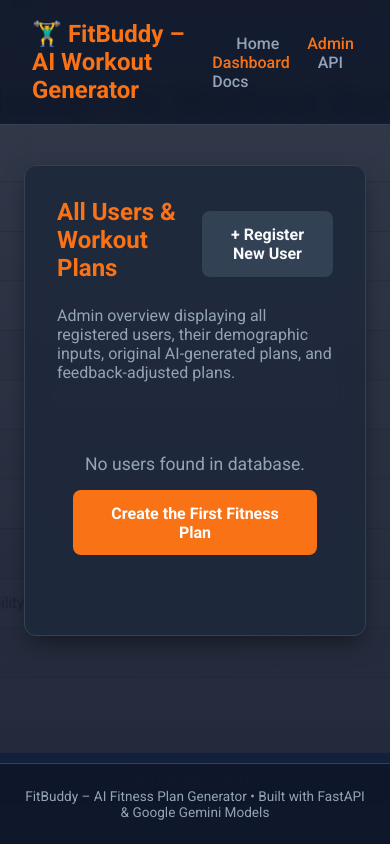
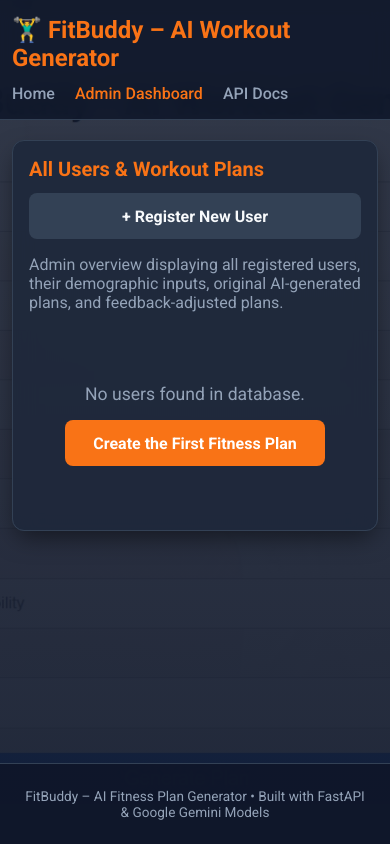
Before and after one commit to Ijas14/FitBuddy, a FastAPI app: page /view-all-users in a window 390 px wide. Run offline with FastAPI, Linux system fonts and the light colour scheme.

Commit message:
fix(ui): make layout fully fluid across device sizes

```diff
--- a/static/css/style.css
+++ b/static/css/style.css
@@ -65,10 +65,10 @@ header {
 
 .container {
   flex: 1;
-  max-width: 960px;
   width: 100%;
-  margin: 2.5rem auto;
-  padding: 0 1.5rem;
+  max-width: min(1200px, 100%);
+  margin: clamp(1.25rem, 3vw, 2.5rem) auto;
+  padding-inline: clamp(0.75rem, 2.5vw, 2rem);
 }
 
 .card {
@@ -275,6 +275,50 @@ footer {
   background: rgba(15, 23, 42, 0.95);
 }
 
+.action-group {
+  display: flex;
+  flex-wrap: wrap;
+  gap: 0.75rem;
+  align-items: center;
+  margin-top: 1rem;
+}
+
+.action-group .btn {
+  flex: 1 1 auto;
+  min-width: 0;
+  text-align: center;
+}
+
+.page-header {
+  display: flex;
+  flex-wrap: wrap;
+  justify-content: space-between;
+  align-items: center;
+  gap: 0.75rem;
+  margin-bottom: 1rem;
+}
+
+.page-header h1 {
+  border-bottom: none;
+  margin-bottom: 0;
+  padding-bottom: 0;
+  font-size: clamp(1.25rem, 2.5vw, 1.5rem);
+}
+
+.container-wide {
+  max-width: min(1600px, 100%);
+}
+
+@media (max-width: 640px) {
+  .page-header {
+    flex-direction: column;
+    align-items: stretch;
+  }
+  .page-header .btn {
+    width: 100%;
+  }
+}
+
 @media (max-width: 640px) {
   .info-grid {
     grid-template-columns: 1fr;
@@ -283,4 +327,47 @@ footer {
     display: block;
     overflow-x: auto;
   }
+  .action-group {
+    flex-direction: column;
+    align-items: stretch;
+  }
+  .action-group .btn {
+    width: 100%;
+  }
 }
+
+@media (max-width: 768px) {
+  header {
+    flex-wrap: wrap;
+    gap: 0.75rem;
+    padding: 1rem clamp(0.75rem, 2.5vw, 1.5rem);
+  }
+  .nav-links {
+    display: flex;
+    flex-wrap: wrap;
+    gap: 0.75rem 1.25rem;
+    width: 100%;
+  }
+  .nav-links a {
+    margin-left: 0;
+  }
+  .card {
+    padding: clamp(1rem, 3vw, 2rem);
+  }
+}
+
+@media (min-width: 769px) {
+  .nav-links {
+    display: flex;
+    gap: 1.5rem;
+  }
+}
+
+@media (min-width: 1400px) {
+  .container {
+    max-width: 1320px;
+  }
+  .container.container-wide {
+    max-width: 1560px;
+  }
+}
--- a/templates/all_users.html
+++ b/templates/all_users.html
@@ -19,10 +19,10 @@
     </nav>
   </header>
 
-  <main class="container" style="max-width: 1200px;">
+  <main class="container container-wide">
     <div class="card">
-      <div style="display: flex; justify-content: space-between; align-items: center; margin-bottom: 1rem;">
-        <h1 style="border-bottom: none; margin-bottom: 0; font-size: 1.5rem;">All Users & Workout Plans</h1>
+      <div class="page-header">
+        <h1>All Users & Workout Plans</h1>
         <a href="/" class="btn btn-secondary">+ Register New User</a>
       </div>
 
--- a/templates/result.html
+++ b/templates/result.html
@@ -96,7 +96,7 @@
           <textarea id="feedback" name="feedback" rows="4" placeholder="Let us know how we can improve your plan..." required></textarea>
         </div>
 
-        <div style="display: flex; gap: 1rem; align-items: center; margin-top: 1rem;">
+        <div class="action-group">
           <button type="submit" class="btn">Submit Feedback</button>
           <a href="/" class="btn btn-secondary">Generate New Plan</a>
           <a href="/view-all-users" class="btn btn-secondary">View All Users</a>
```
Also changed, not shown: tasks/todo.md (+3 -0 lines).
